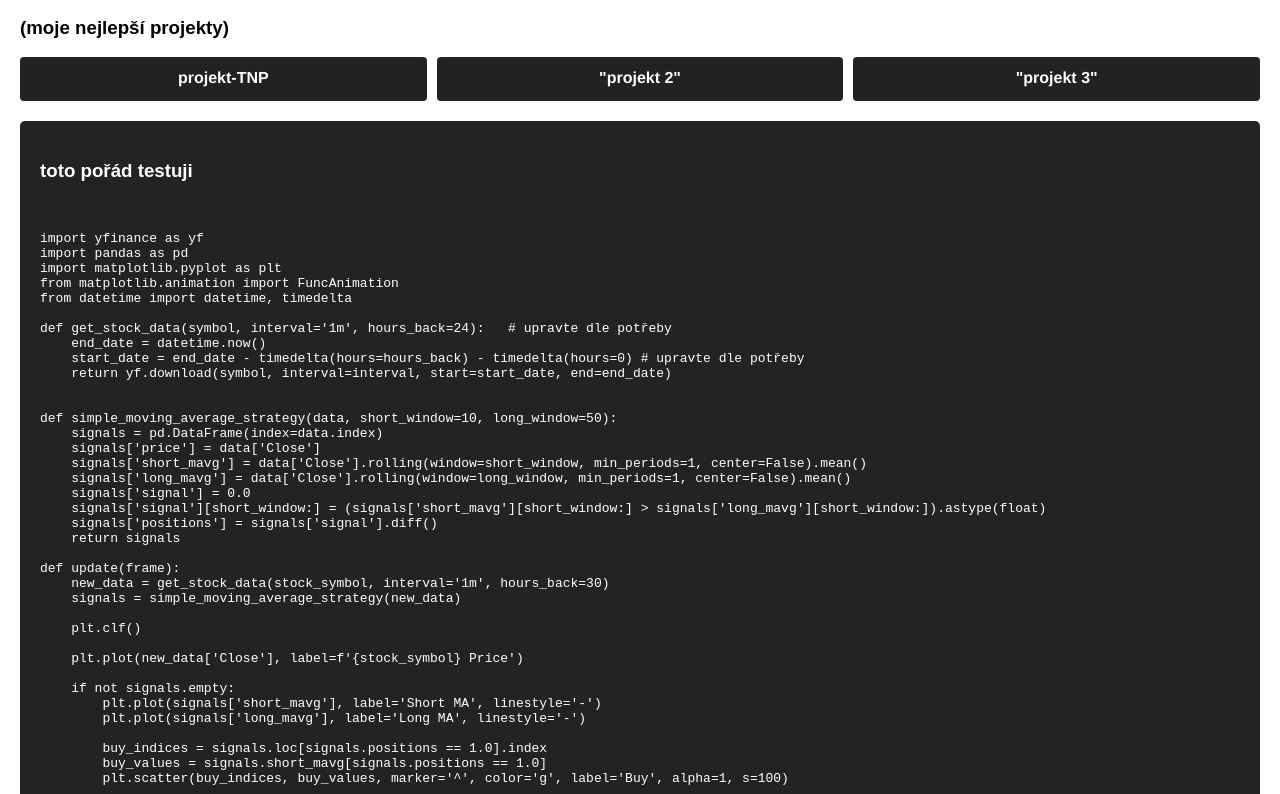
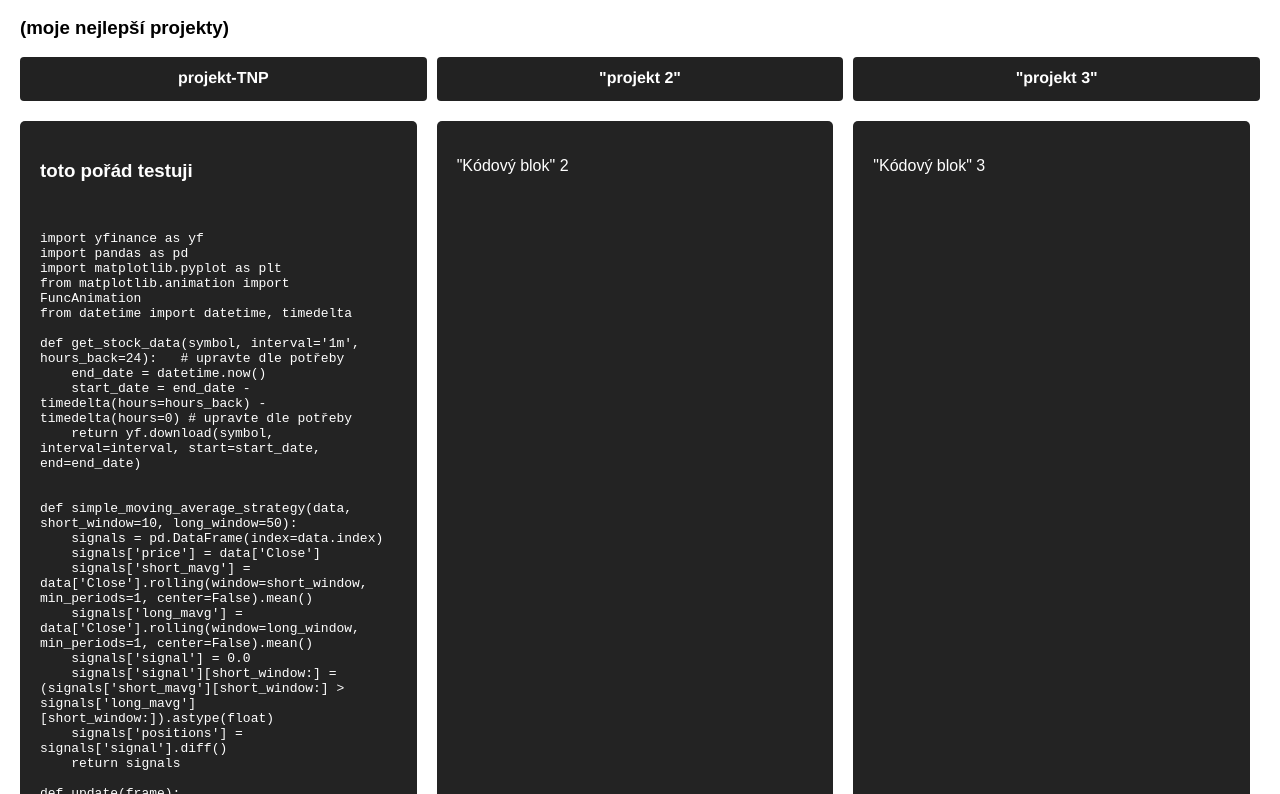
Before and after one commit to horakdave/Portfolio, a plain HTML site: page index.html in a window 1280 px wide. Shown: the part 646-1440 px from the top of the page. Drawn offline with Linux system fonts and the light colour scheme.

Commit message:
Update style.css

```diff
--- a/sources/style.css
+++ b/sources/style.css
@@ -1,5 +1,5 @@
 body {
-  font-family: Arial, sans-if;
+  font-family: Arial, sans-serif;
   margin: 0;
   padding: 0;
 }
@@ -37,27 +37,32 @@ section {
   font-size: 1.4em;
 }
 
+@media (min-width: 1140px) {
   .code-boxes-box {
     display: flex;
     flex-wrap: wrap;
     justify-content: space-around;
     gap: 10px;
+    overflow-x: auto;
   }
 
   .code-box {
     background-color: #232323;
     color: #fff;
-  flex: 1 1 calc(30% - 10px); /* Adjust later */
-  margin-bottom: 10px;
     padding: 20px;
     border-radius: 5px;
     box-sizing: border-box;
   }
+  .code-box {
+    flex: 1;
+    margin-right: 10px;
+    overflow-x: hidden;
+  }
+}
 
-@media (max-width: 768px) {
-  .code-box {
-    flex: 1 1 calc(50% - 10px); /* Adjust later */
-  }
+.code-box pre {
+  white-space: pre-wrap;
+  flex: none;
 }
 
 .button-box {
```
Lines whose indentation alone changed are shown as unchanged.
